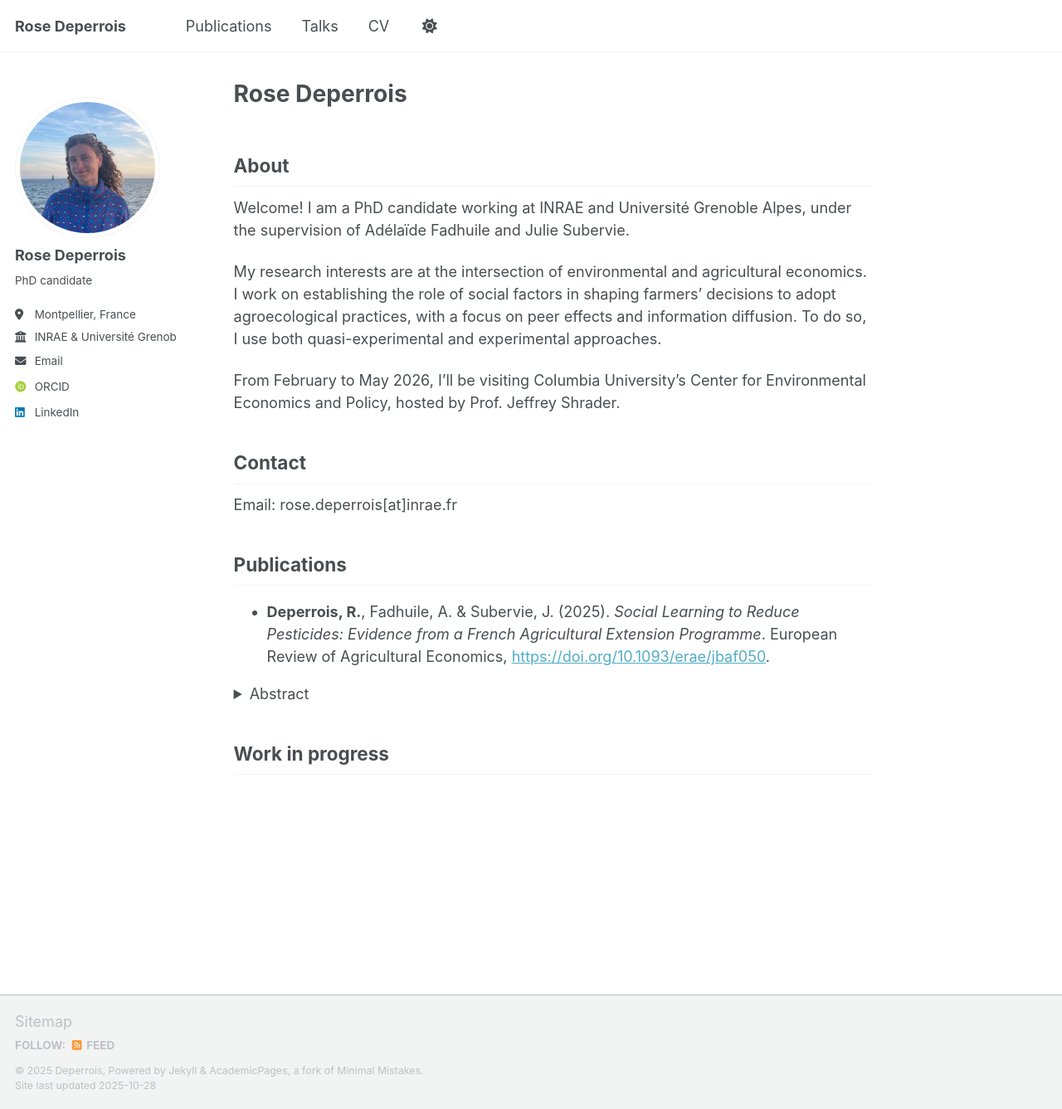
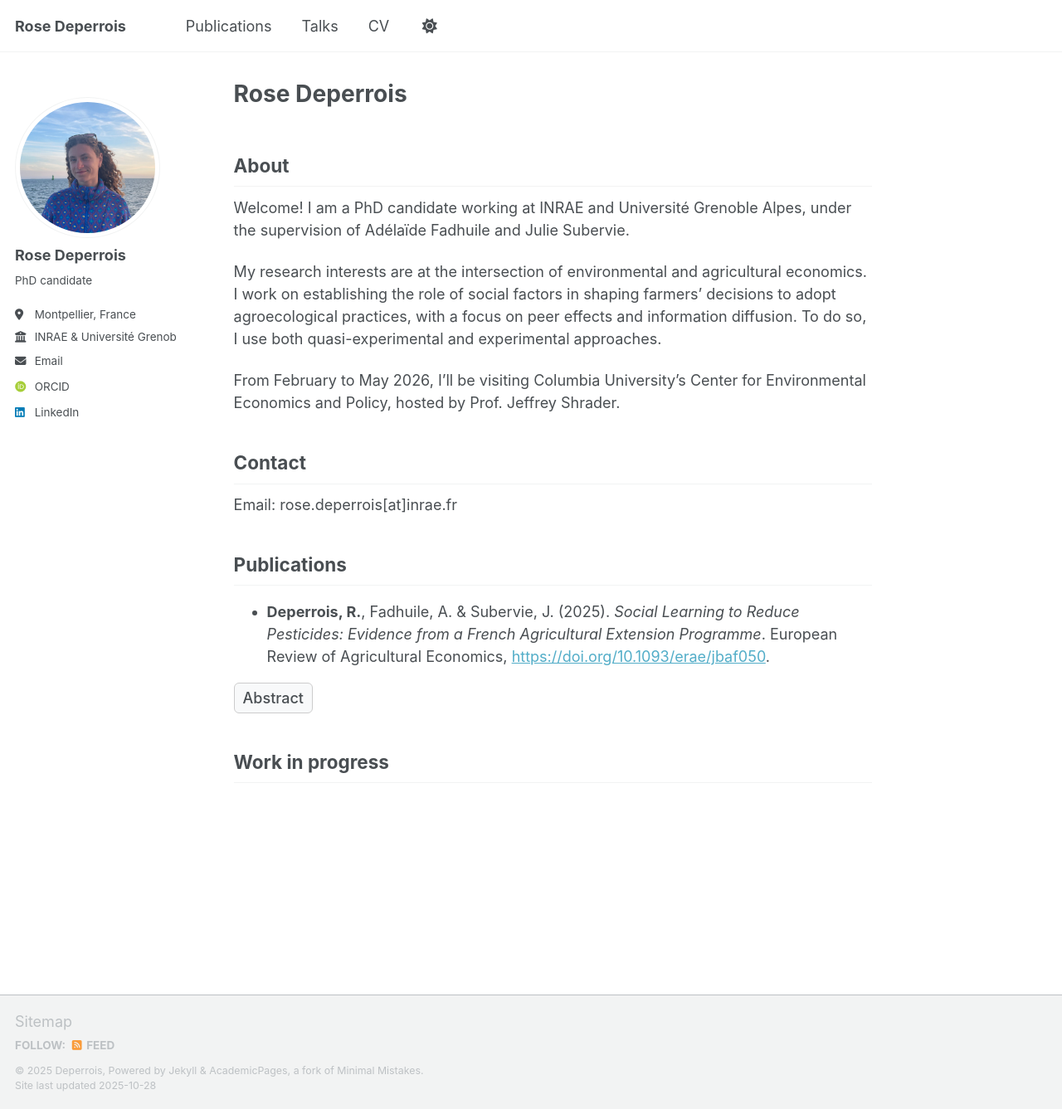
Before and after one commit to rosedeperrois/rosedeperrois.github.io, a Jekyll site: the page built from _pages/about.md, in a window 1280 px wide and 1337 px high. Shown: the whole window at 83% size. Built offline with Jekyll 4.4.1, drawn with Linux system fonts in a browser that asks for light colours; some web fonts are replaced; a script that is not in the unit is left out.

Commit message:
Update _themes.scss

```diff
--- a/_sass/_themes.scss
+++ b/_sass/_themes.scss
@@ -42,42 +42,49 @@ $type-size-8                : 0.625em;  // ~10px
 $global-font-family         : $sans-serif;
 $header-font-family         : $sans-serif;
 $caption-font-family        : $serif;
-/* === Abstract button without arrow === */
-.abstract-container {
-  margin-top: 0.6em;
-  margin-bottom: 0.6em;
+
+/* === Abstract button style === */
+details.abstract-box {
+  margin-top: 0.5em;
+  margin-bottom: 0.5em;
 }
 
-.abstract-toggle {
-  background-color: #f8f9fa;
+/* Style du "bouton" */
+details.abstract-box summary {
+  cursor: pointer;
+  display: inline-block;
   border: 1px solid #ccc;
   border-radius: 6px;
-  padding: 4px 12px;
-  cursor: pointer;
-  font-size: 0.9em;
+  padding: 4px 10px;
   font-weight: 500;
+  background-color: #f8f9fa;
   transition: all 0.2s ease-in-out;
+  list-style: none; /* supprime certains marqueurs */
 }
 
-.abstract-toggle:hover {
+/* Masquer la flèche sur TOUS les navigateurs */
+details.abstract-box summary::-webkit-details-marker,
+details.abstract-box summary::marker {
+  display: none !important;
+  content: "";
+}
+
+/* Effet au survol */
+details.abstract-box summary:hover {
   background-color: #e6f0ff;
   border-color: #007acc;
   color: #007acc;
 }
 
-/* Hidden abstract text by default */
-.abstract-text {
-  display: none;
-  margin-top: 0.5em;
+/* Contenu de l’abstract */
+details.abstract-box p {
+  margin-top: 0.8em;
   margin-left: 0.5em;
   font-size: 0.95em;
   line-height: 1.5;
 }
 
-/* When "show" class is toggled */
-.abstract-text.show {
-  display: block;
-}
+
 /* ==========================================================================
    Breakpoints
    ========================================================================== */
```
